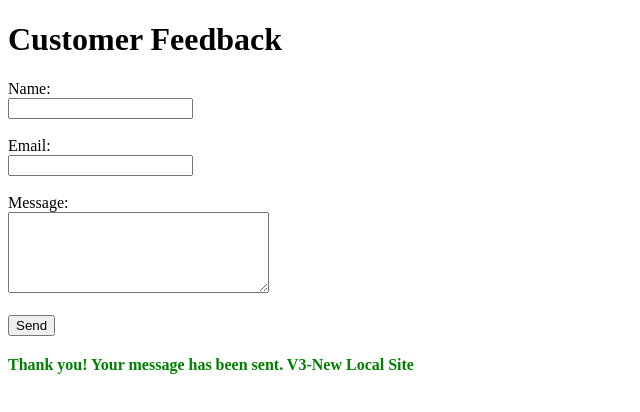
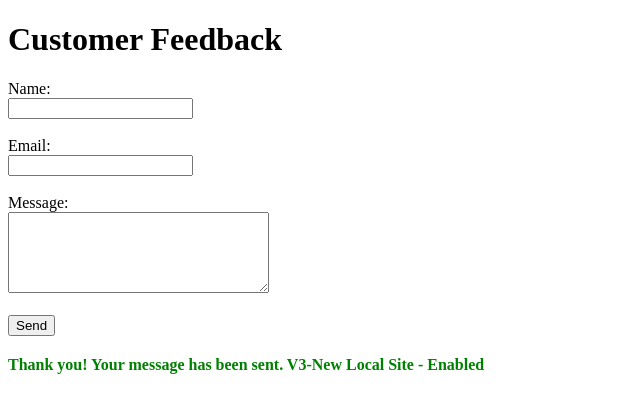
Before and after one commit to Prakash-Kopf/sonar-test-new, a plain HTML site: page index.html in a window 1280 px wide. Both pictures are taken after typing "Sample", "name@example.com", "Sample" into the empty fields and a click on the input "Send". Shown: the full height of the page, 0-640 px from the left. Drawn offline with Linux system fonts and the light colour scheme.

Commit message:
Update index.html

```diff
--- a/index.html
+++ b/index.html
@@ -29,7 +29,7 @@
         <input type="submit" value="Send">
     </form>
 
-    <div id="confirmation">Thank you! Your message has been sent. V3-New Local Site</div>
+    <div id="confirmation">Thank you! Your message has been sent. V3-New Local Site - Enabled</div>
 
     <script>
         const form = document.getElementById('contactForm');
```
